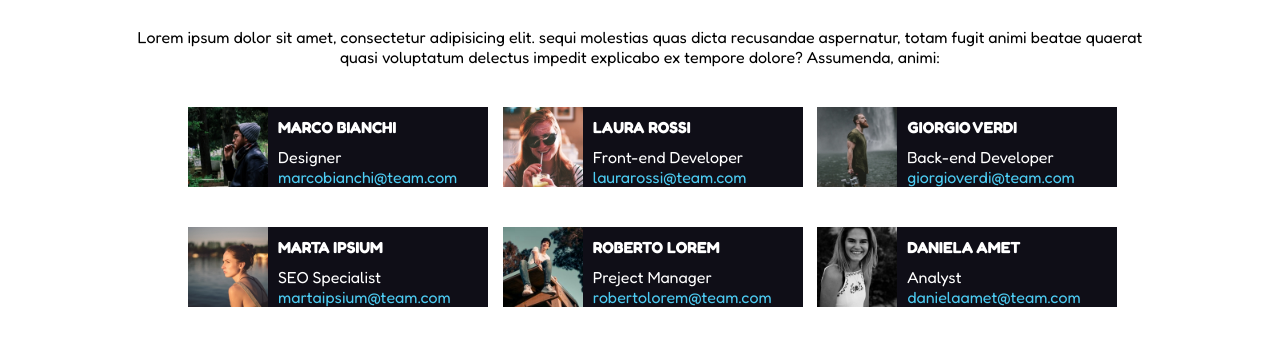
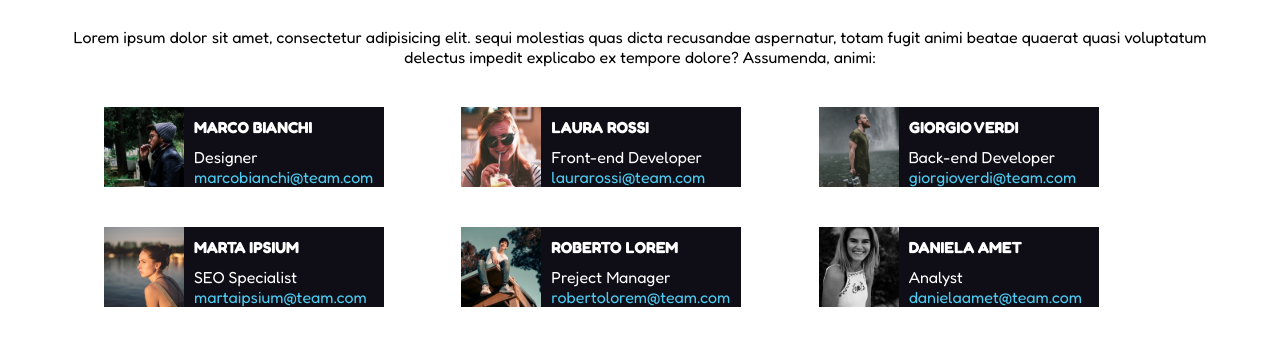
Before and after one commit to AndreazzaRiccardo/html-css-float-cards, a plain HTML site: page index.html in a window 1280 px wide. Shown: the part 72-418 px from the top of the page. Drawn offline with Linux system fonts and the light colour scheme.

Commit message:
fix:some errors

```diff
--- a/css/style.css
+++ b/css/style.css
@@ -7,7 +7,6 @@
 
     img {
         max-width: 100%;
-        float: left;
     }
 
 /* Custom properties */
@@ -20,7 +19,7 @@
 
     body {
         font-family: "Fredoka", sans-serif;
-        width:80%;
+        width:90%;
         margin: 0 auto;
         text-align: center;
     }
@@ -48,18 +47,18 @@
     .col {
         width: calc(100% / 3);
         float: left;
-        padding: 0 20px;
         }
 
     .col img {
         height: 80px;
         margin-right: 10px;
+        float: left;
         }
 
     .card {
         float: left;
         background-color: var(--bg-color);
-        min-width: 300px;
+        min-width: 280px;
         color: white;
         text-align: left;
     }
```
